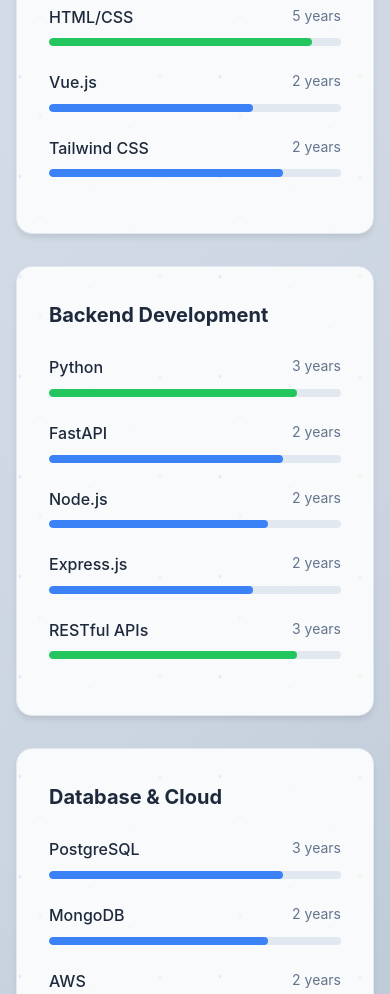
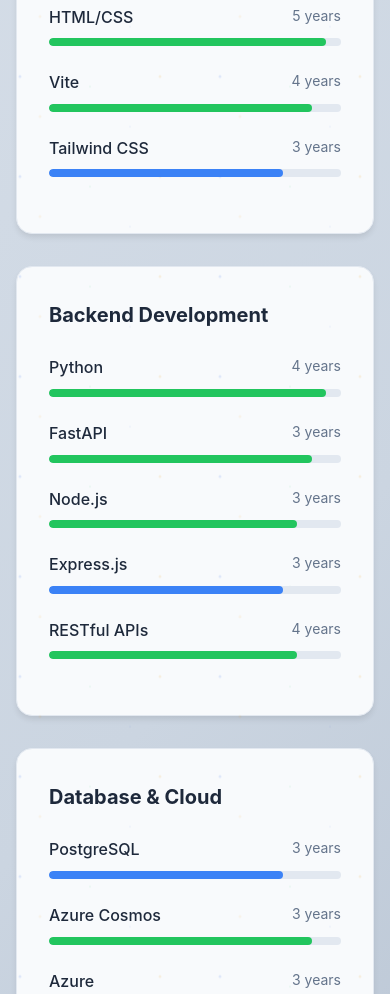
Before and after one commit to domjweb/fastfolio, a React (Vite) app in the folder frontend/: page /skills in a window 390 px wide. Shown: the part 574-1568 px from the top of the page. Built offline with nearby package versions, Linux system fonts and the light colour scheme; no server answers.

Commit message:
Tweaked image sizing for mobile experience

```diff
--- a/frontend/src/App.css
+++ b/frontend/src/App.css
@@ -596,6 +596,12 @@
 }
 
 .image-placeholder {
+  /* ensure the placeholder fills the parent container so child <img> can size to 100% */
+  width: 100%;
+  height: 100%;
+  display: flex;
+  align-items: center;
+  justify-content: center;
   color: white;
   font-size: 2rem;
   font-weight: 500;
--- a/frontend/src/pages/Skills.jsx
+++ b/frontend/src/pages/Skills.jsx
@@ -1,46 +1,45 @@
 import React from 'react';
 
 const Skills = () => {
-  // This will eventually come from your backend
   const skillCategories = [
     {
       category: "Frontend Development",
       skills: [
-        { name: "React", level: 90, years: 3 },
-        { name: "JavaScript/TypeScript", level: 85, years: 4 },
-        { name: "HTML/CSS", level: 90, years: 5 },
-        { name: "Vue.js", level: 70, years: 2 },
-        { name: "Tailwind CSS", level: 80, years: 2 }
+        { name: "React", level: 90, years: 4 },
+        { name: "JavaScript/TypeScript", level: 90, years: 4 },
+        { name: "HTML/CSS", level: 95, years: 5 },
+        { name: "Vite", level: 90, years: 4 },
+        { name: "Tailwind CSS", level: 80, years: 3 }
       ]
     },
     {
       category: "Backend Development",
       skills: [
-        { name: "Python", level: 85, years: 3 },
-        { name: "FastAPI", level: 80, years: 2 },
-        { name: "Node.js", level: 75, years: 2 },
-        { name: "Express.js", level: 70, years: 2 },
-        { name: "RESTful APIs", level: 85, years: 3 }
+        { name: "Python", level: 95, years: 4 },
+        { name: "FastAPI", level: 90, years: 3 },
+        { name: "Node.js", level: 85, years: 3 },
+        { name: "Express.js", level: 80, years: 3 },
+        { name: "RESTful APIs", level: 85, years: 4 }
       ]
     },
     {
       category: "Database & Cloud",
       skills: [
         { name: "PostgreSQL", level: 80, years: 3 },
-        { name: "MongoDB", level: 75, years: 2 },
-        { name: "AWS", level: 70, years: 2 },
-        { name: "Docker", level: 75, years: 2 },
+        { name: "Azure Cosmos", level: 90, years: 3 },
+        { name: "Azure", level: 85, years: 3 },
+        { name: "Docker", level: 80, years: 3 },
         { name: "Git/GitHub", level: 90, years: 4 }
       ]
     },
     {
       category: "Tools & Methods",
       skills: [
-        { name: "Agile/Scrum", level: 85, years: 3 },
-        { name: "CI/CD", level: 75, years: 2 },
+        { name: "Agile/Scrum", level: 80, years: 3 },
+        { name: "CI/CD", level: 85, years: 3 },
         { name: "Testing (Jest, Pytest)", level: 80, years: 2 },
         { name: "VS Code", level: 95, years: 4 },
-        { name: "Figma/Design", level: 70, years: 2 }
+        { name: "Temporal", level: 80, years: 2 }
       ]
     }
   ];
```
